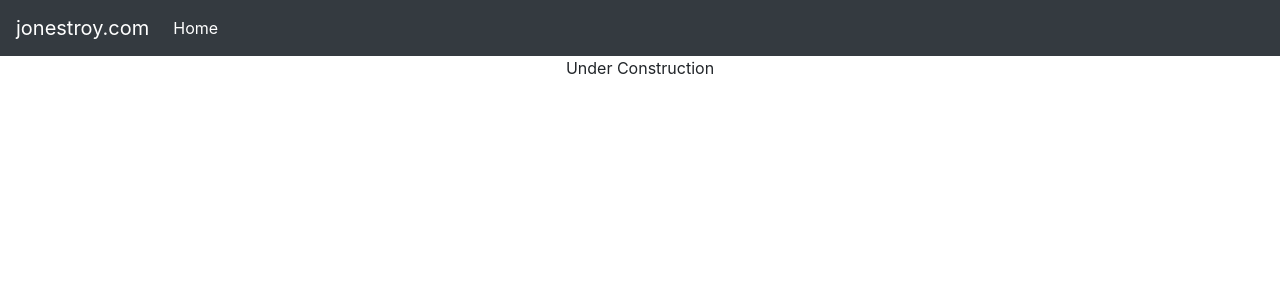
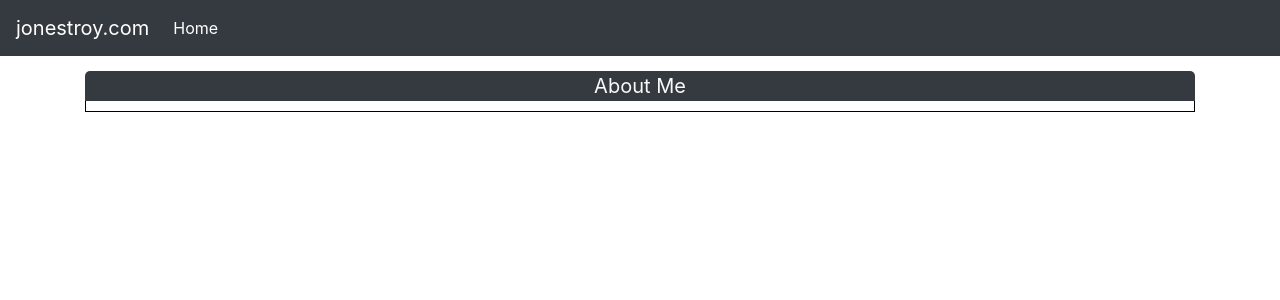
Before and after one commit to sntnmjones/jonestroy.com, a React (Create React App) app in the folder app/: page / in a window 1280 px wide. Shown: the top 300 px of the page. Built offline with nearby package versions, Linux system fonts and the light colour scheme.

Commit message:
working on components

```diff
--- a/app/src/components/Home.js
+++ b/app/src/components/Home.js
@@ -1,6 +1,6 @@
 import React, { Component } from 'react'
 import Navbar from './Navbar'
-import AboutMe from './subcomponents/AboutMe'
+import AboutMe from './homeComponents/AboutMe'
 
 class Home extends Component {
     constructor() {
@@ -14,9 +14,7 @@ class Home extends Component {
                 <Navbar />
                 <div className='container'>
                     <div className='row'>
-                        <div className='col-md'></div>
                         <div className='col-md'><AboutMe /></div>
-                        <div className='col-md'></div>
                     </div>
                 </div>
             </div>
--- /dev/null
+++ b/app/src/components/homeComponents/AboutMe.js
@@ -0,0 +1,24 @@
+import React, { Component } from 'react'
+import Banner from './Banner';
+import Content from './Content'
+
+class AboutMe extends Component {
+    constructor() {
+        super();
+        this.state = {};
+        var content = 'Test';
+    }
+
+    content = 'Test';
+
+    render() {
+        return (
+            <div>
+                <Banner title='About Me' />
+                <Content content/>
+            </div>
+        );
+    }
+}
+
+export default AboutMe;
--- /dev/null
+++ b/app/src/components/homeComponents/Banner.js
@@ -0,0 +1,29 @@
+import React, { Component } from 'react'
+
+class Banner extends Component {
+    constructor() {
+        super();
+        this.state = {
+
+        };
+    }
+
+    render() {
+        return (
+            <div style={{
+                /* Div */
+                backgroundColor: '#343a40',
+                marginTop: '15px',
+                borderTopLeftRadius: '5px',
+                borderTopRightRadius: '5px',
+
+                /* Text */
+                textAlign: 'center',
+                fontSize: '20px',
+                color: '#f8f9fa',
+            }}>{this.props.title}</div>
+        );
+    }
+}
+
+export default Banner;
--- /dev/null
+++ b/app/src/components/homeComponents/Content.js
@@ -0,0 +1,26 @@
+import React, { Component } from 'react'
+
+class Content extends Component {
+    constructor() {
+        super();
+        this.state = {
+
+        };
+    }
+
+    render() {
+        return (
+            <div style={{
+                /* Div */
+                borderLeft: '1px solid black',
+                borderBottom: '1px solid black',
+                borderRight: '1px solid black',
+                padding: '5px',
+
+                /* Text */
+            }}>{this.props.content}</div>
+        );
+    }
+}
+
+export default Content;
--- a/app/src/components/subcomponents/AboutMe.js
+++ /dev/null
@@ -1,18 +0,0 @@
-import React, { Component } from 'react'
-
-class AboutMe extends Component {
-    constructor() {
-        super();
-        this.state = {};
-    }
-
-    render() {
-        return (
-
-            <p style={{textAlign: 'center'}}>Under Construction</p>
-
-        );
-    }
-}
-
-export default AboutMe;
```
Also changed, not shown: app/src/css/Home.css (added).
